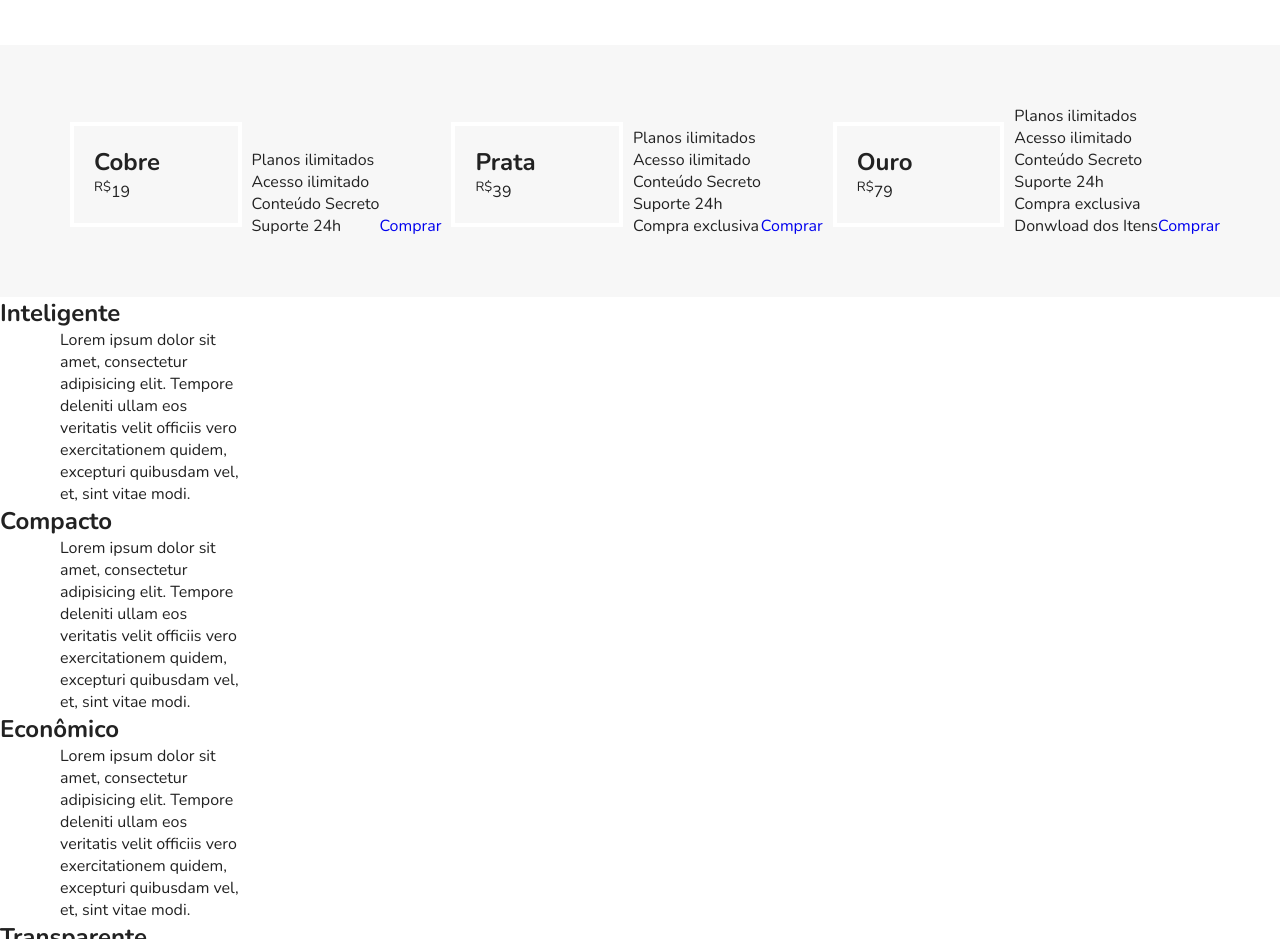
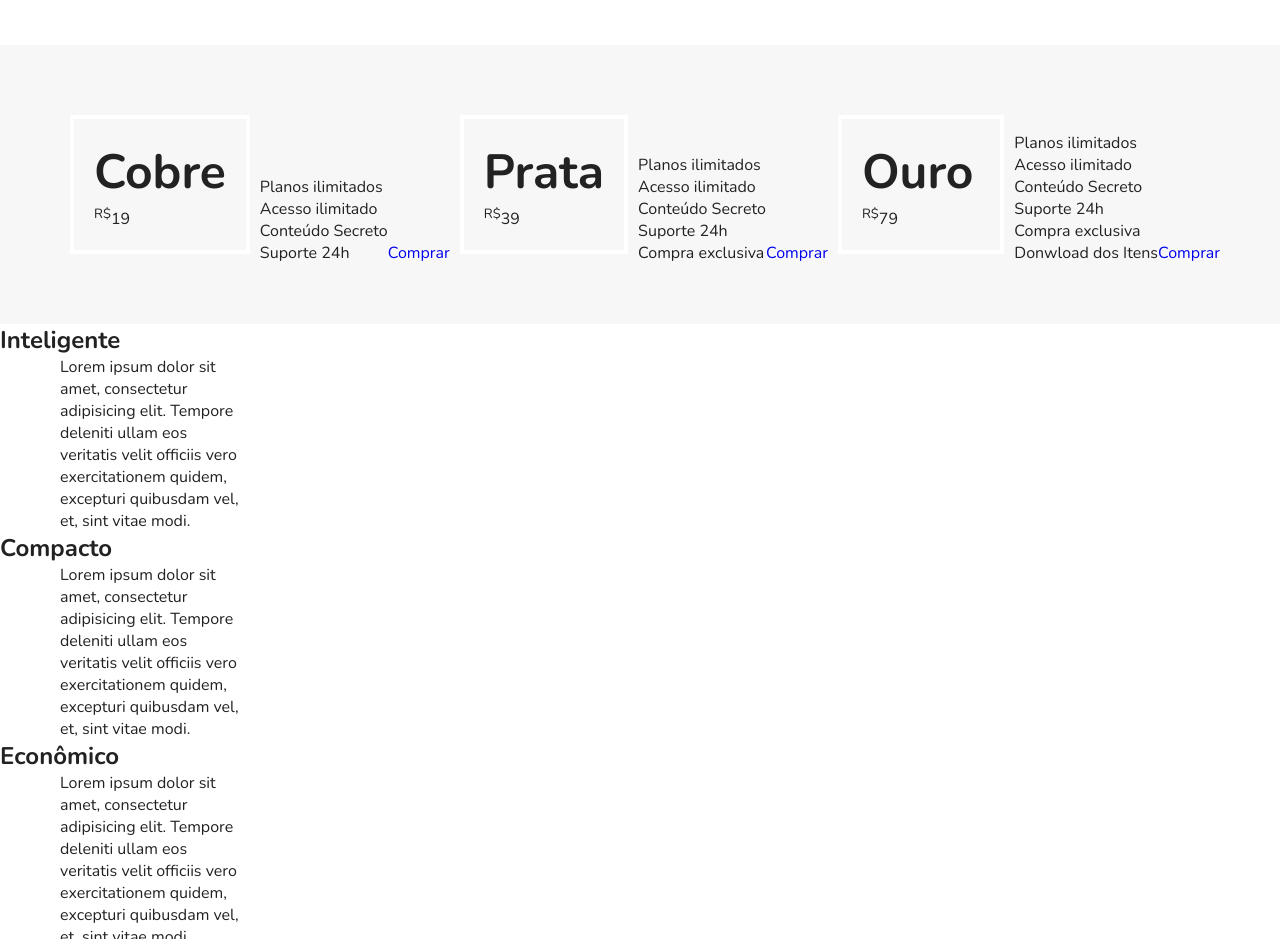
Before and after one commit to alinehofner/alinehofner-origamid-flexbox-css, a plain HTML site: page index.html in a window 1280 px wide. Shown: the part 1840-2779 px from the top of the page. Drawn offline with nearby package versions, Linux system fonts and the light colour scheme.

Commit message:
addFlexH2

```diff
--- a/style.css
+++ b/style.css
@@ -199,3 +199,7 @@ produtos-item h2 {
   margin: 10px;
   align-self: flex-end;
 }
+
+.preco-item h2 {
+  font-size: 3em;
+}
```
